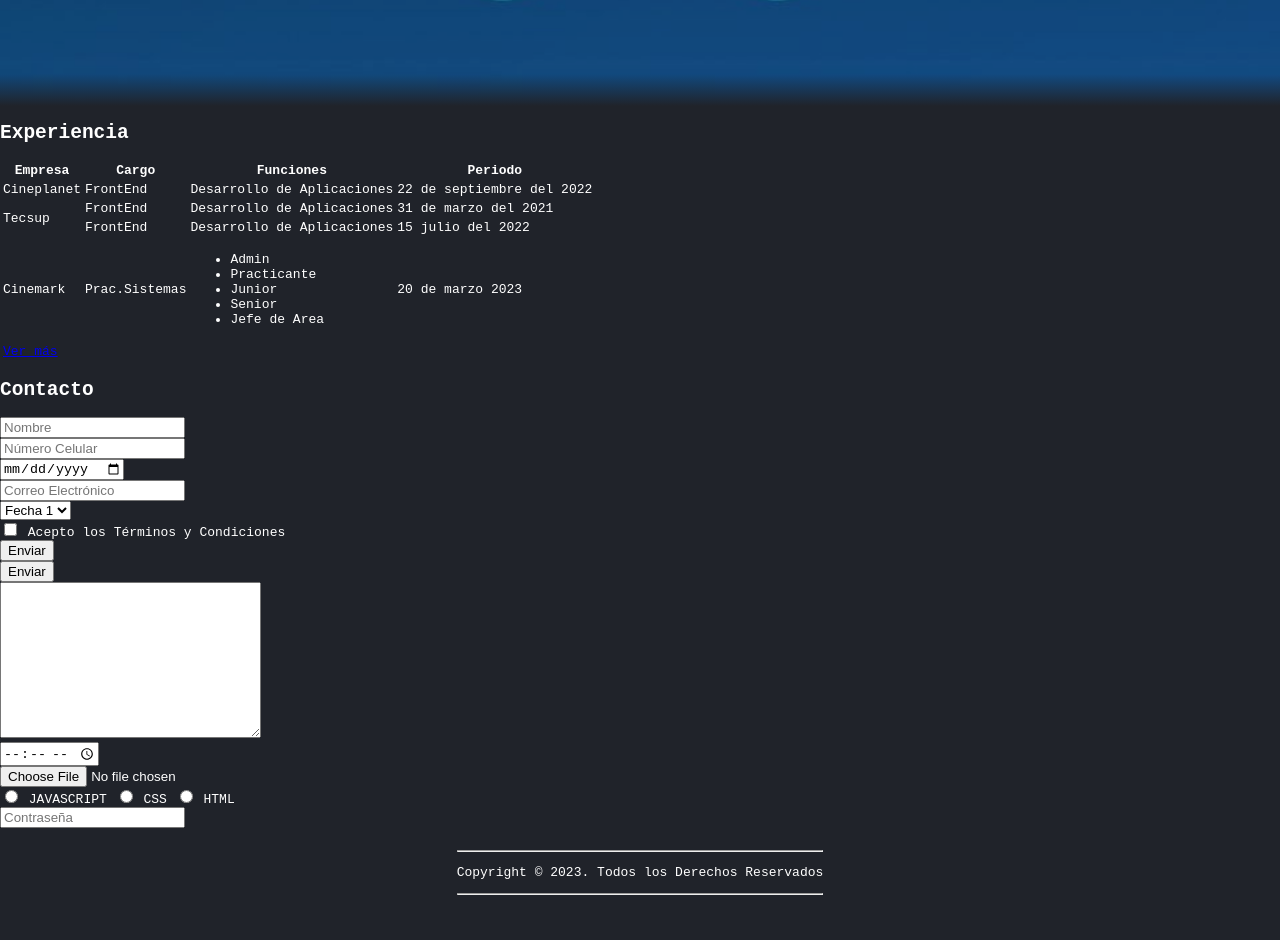
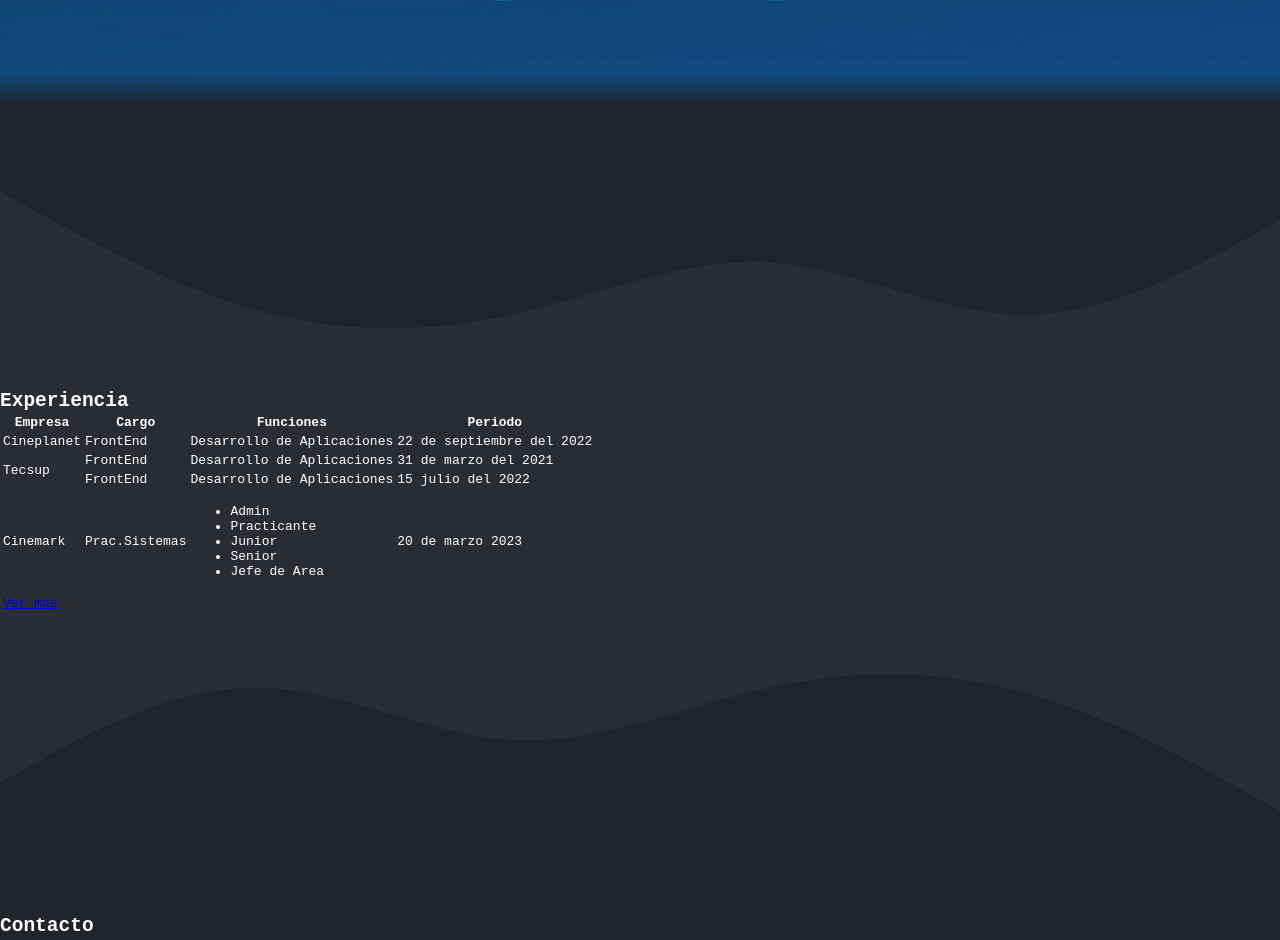
Before and after one commit to RenzoFV/Repository1, a plain HTML site: page index.html in a window 1280 px wide. Shown: the part 694-1634 px from the top of the page. Before the commit the page ends 1595 px from the top, so only its background shows below. Drawn offline with Linux system fonts and the light colour scheme; a web font is replaced by a local one.

Commit message:
Update index.html wave

```diff
--- a/css/index.css
+++ b/css/index.css
@@ -158,6 +158,7 @@
 .i-Hero__img-container{
     display: flex;
     justify-content: center;
+    align-items: center;
 }
 .i-Hero__img-pro-tech-container{
     position: relative;
@@ -244,3 +245,22 @@
         font-size: 1rem;
     }
 }
+
+.wave{
+    margin: 0;
+    position: relative;
+}
+.wave--rotate-180deg{
+    top: -0.125rem;
+    transform: rotate(180deg);
+}
+.wave__wave{
+    display: block;
+    fill: #282c34;
+}
+.Experience{
+    background-color:#282c34 ;
+}
+.Experience__title{
+    margin: 0;
+}
--- a/index.html
+++ b/index.html
@@ -63,7 +63,7 @@
         </nav>
     </header>
     <main>
-        <article class="i-Hero" id="iHero">
+    <article class="i-Hero" id="iHero">
             <div class="i-Hero__container">
                 <div class="i-Hero__info-container">
                     <h1 class="i-Hero__info-title">¡HOLA MUNDO!</h1>
@@ -87,10 +87,17 @@
                     </div>
                 </div>
             </div>
-        </article>
-        <section id="iExperience">
+    </article>
+    <figure class="wave">
+        <svg xmlns="http://www.w3.org/2000/svg" viewBox="0 0 1440 320" class="wave__wave">
+        <path
+            fill="#282c34" fill-opacity="1" d="M0,96L48,122.7C96,149,192,203,288,229.3C384,256,480,256,576,234.7C672,213,768,171,864,176C960,181,1056,235,1152,234.7C1248,235,1344,181,1392,154.7L1440,128L1440,320L1392,320C1344,320,1248,320,1152,320C1056,320,960,320,864,320C768,320,672,320,576,320C480,320,384,320,288,320C192,320,96,320,48,320L0,320Z">
+        </path>
+        </svg>
+    </figure>
+        <section id="iExperience" class="Experience">
             <div>
-                <h2>Experiencia</h2>
+                <h2 class="Experience__title">Experiencia</h2>
                 <table>
                     <thead>
                         <tr>
@@ -145,6 +152,13 @@
             </div>
 
         </section>
+        <figure class="wave wave--rotate-180deg">
+            <svg xmlns="http://www.w3.org/2000/svg" viewBox="0 0 1440 320" class="wave__wave">
+            <path
+                fill="#282c34" fill-opacity="1" d="M0,96L48,122.7C96,149,192,203,288,229.3C384,256,480,256,576,234.7C672,213,768,171,864,176C960,181,1056,235,1152,234.7C1248,235,1344,181,1392,154.7L1440,128L1440,320L1392,320C1344,320,1248,320,1152,320C1056,320,960,320,864,320C768,320,672,320,576,320C480,320,384,320,288,320C192,320,96,320,48,320L0,320Z">
+            </path>
+            </svg>
+        </figure>
         <section id="iContact">
             <div>
                 <h2>Contacto</h2>
```
